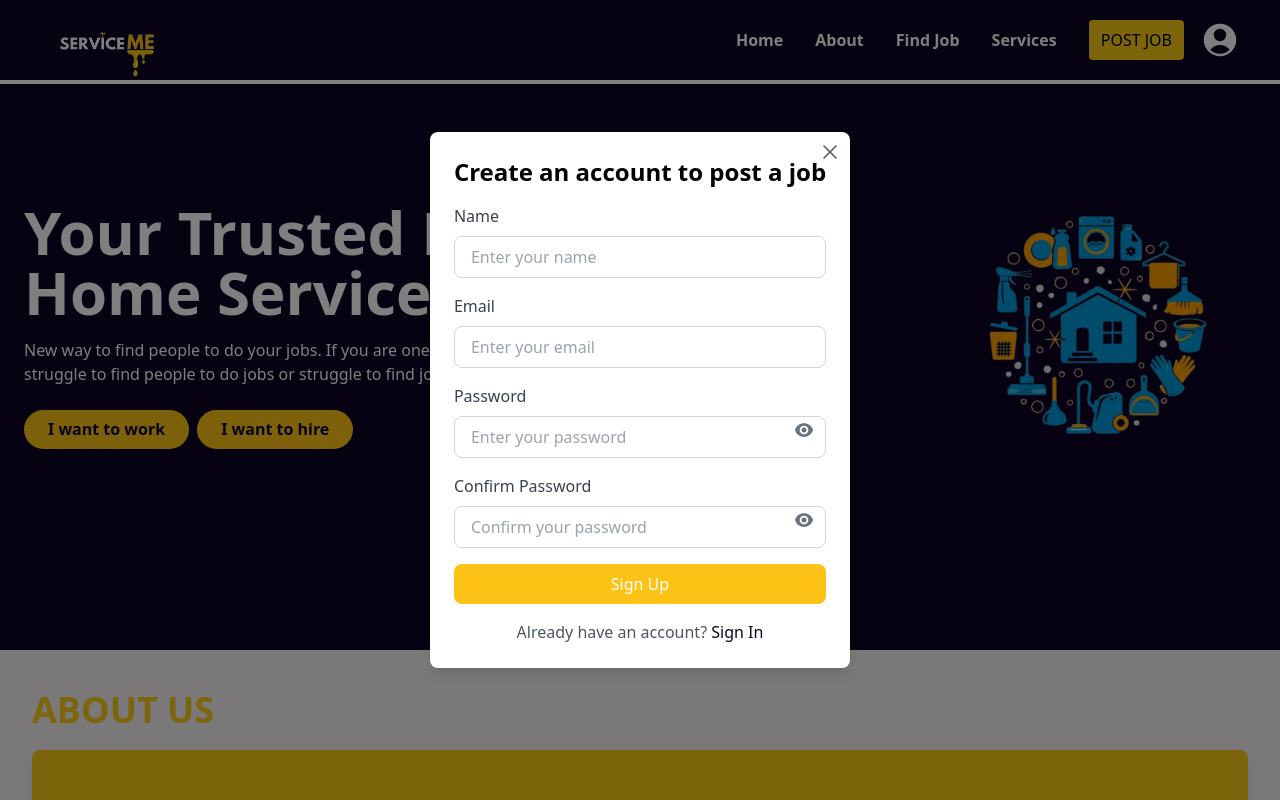
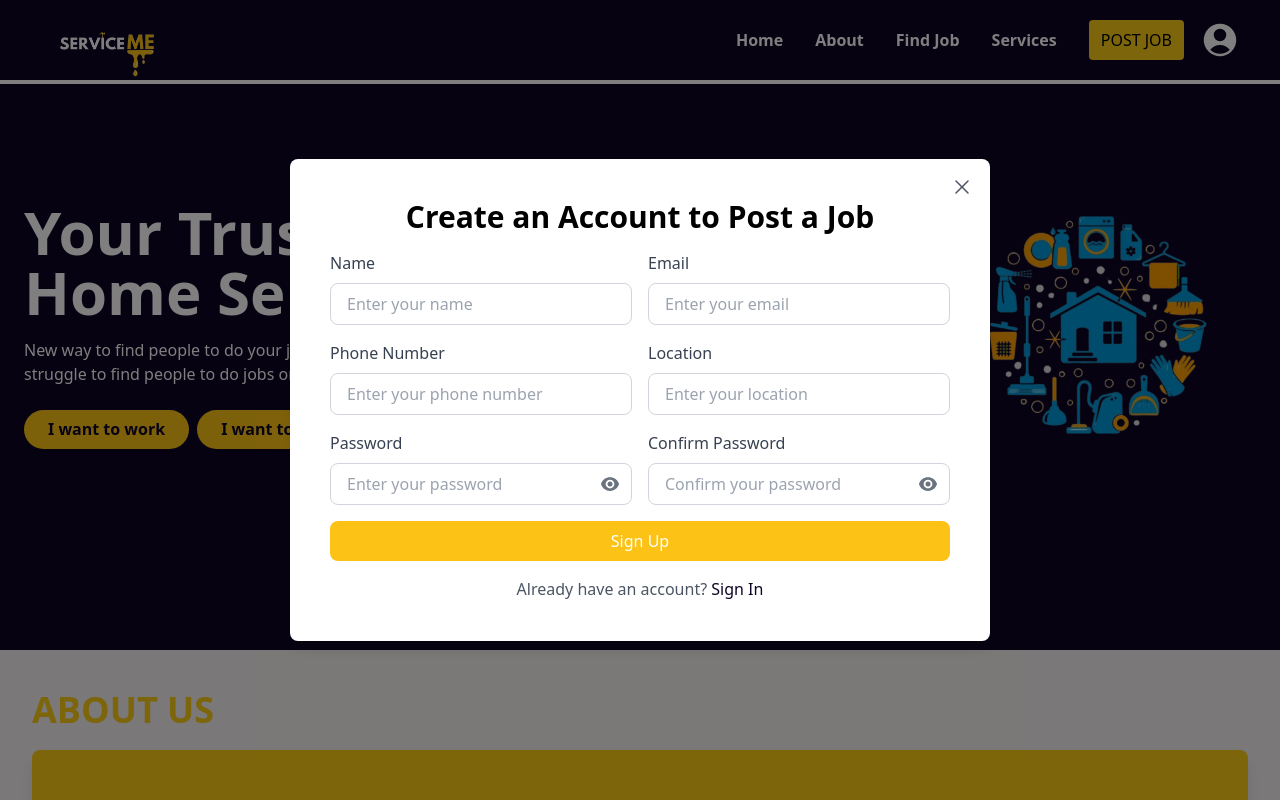
Before and after one commit to VirtusaMax/service-me-front-end, a React (Vite) app: page / in a window 1280 px wide. Both pictures are taken after a click on the button "POST JOB". Shown: the top 800 px of the page. Built offline with nearby package versions, Linux system fonts and the light colour scheme; grey boxes are pictures that could not be loaded.

Commit message:
SignUp-SignIn screen edited

```diff
--- a/src/components/custom-components/LoginModal.jsx
+++ b/src/components/custom-components/LoginModal.jsx
@@ -2,21 +2,56 @@ import React, { useState } from 'react';
 import { XMarkIcon, EyeIcon, EyeSlashIcon } from '@heroicons/react/24/solid';
 
 const LoginModal = ({ showModal, closeModal }) => {
+    // State for managing sign-up / sign-in toggle, password visibility, and password fields
     const [isSignUp, setIsSignUp] = useState(true);
-    const [showPassword, setShowPassword] = useState(false); // Toggle password visibility
+    const [showPasswordSignIn, setShowPasswordSignIn] = useState(false);
+    const [showPasswordSignUp, setShowPasswordSignUp] = useState(false);
+    const [password, setPassword] = useState('');
+    const [confirmPassword, setConfirmPassword] = useState('');
 
+    // If modal is not shown, return null (don't render anything)
     if (!showModal) return null;
+
+    // Handle form submission
+    const handleSubmit = (e) => {
+        e.preventDefault();
+
+        // Check if password and confirm password match when signing up
+        if (isSignUp && password !== confirmPassword) {
+            alert("Passwords don't match");
+            return;
+        }
+
+        // Proceed with form submission logic here (e.g., API call)
+        console.log('Form submitted');
+    };
 
     return (
         <div className="fixed inset-0 flex items-center justify-center bg-black bg-opacity-50 z-50">
-            <div className="bg-white w-120 p-6 rounded-lg shadow-lg relative">
-                <h2 className="text-2xl font-bold mb-4">
-                    {isSignUp ? 'Create an account to post a job' : 'Sign In to post job'}
+            <div className="bg-white w-[90%] sm:w-[80%] md:w-[600px] lg:w-[700px] p-6 sm:p-8 md:p-10 rounded-lg shadow-lg relative">
+                {/* Modal Title */}
+                <h2 className="text-xl sm:text-2xl md:text-3xl font-bold mb-4 text-center">
+                    {isSignUp ? 'Create an Account to Post a Job' : 'Sign In to Post a Job'}
                 </h2>
-                <form>
-                    {!isSignUp && (
-                        <>
-                            <div className="mb-4">
+
+                {/* Form */}
+                <form className="space-y-4" onSubmit={handleSubmit}>
+                    {/* Form fields for sign-up or sign-in */}
+                    {isSignUp ? (
+                        <div className="grid grid-cols-1 sm:grid-cols-2 gap-4">
+                            {/* Name, Email, Phone, and Location fields */}
+                            <div>
+                                <label className="block text-gray-700 mb-2" htmlFor="name">
+                                    Name
+                                </label>
+                                <input
+                                    type="text"
+                                    id="name"
+                                    className="w-full px-4 py-2 border border-gray-300 rounded-lg focus:outline-none focus:ring focus:ring-custom-yellow"
+                                    placeholder="Enter your name"
+                                />
+                            </div>
+                            <div>
                                 <label className="block text-gray-700 mb-2" htmlFor="email">
                                     Email
                                 </label>
@@ -27,21 +62,119 @@ const LoginModal = ({ showModal, closeModal }) => {
                                     placeholder="Enter your email"
                                 />
                             </div>
-                            <div className="mb-4 relative">
+                            <div>
+                                <label className="block text-gray-700 mb-2" htmlFor="phone">
+                                    Phone Number
+                                </label>
+                                <input
+                                    type="text"
+                                    id="phone"
+                                    className="w-full px-4 py-2 border border-gray-300 rounded-lg focus:outline-none focus:ring focus:ring-custom-yellow"
+                                    placeholder="Enter your phone number"
+                                />
+                            </div>
+                            <div>
+                                <label className="block text-gray-700 mb-2" htmlFor="location">
+                                    Location
+                                </label>
+                                <input
+                                    type="text"
+                                    id="location"
+                                    className="w-full px-4 py-2 border border-gray-300 rounded-lg focus:outline-none focus:ring focus:ring-custom-yellow"
+                                    placeholder="Enter your location"
+                                />
+                            </div>
+
+                            {/* Password field for sign-up */}
+                            <div>
                                 <label className="block text-gray-700 mb-2" htmlFor="password">
+                                      Password
+                                </label>
+                                <div className="relative">
+                                    <input
+                                        type={showPasswordSignUp ? 'text' : 'password'}
+                                        id="password"
+                                        className="w-full px-4 py-2 border border-gray-300 rounded-lg focus:outline-none focus:ring focus:ring-custom-yellow"
+                                        placeholder="Enter your password"
+                                        value={password}
+                                        onChange={(e) => setPassword(e.target.value)}
+                                    />
+                                    {/* Toggle password visibility for sign-up */}
+                                    <span
+                                        className="absolute right-3 top-1/2 transform -translate-y-1/2 cursor-pointer text-gray-500"
+                                        onClick={() => setShowPasswordSignUp(!showPasswordSignUp)}
+                                    >
+                                        {showPasswordSignUp ? (
+                                            <EyeSlashIcon className="w-5 h-5" />
+                                        ) : (
+                                            <EyeIcon className="w-5 h-5" />
+                                        )}
+                                    </span>
+
+                                </div>
+                            </div>
+
+                            {/* Confirm Password field */}
+                            <div>
+                                <label className="block text-gray-700 mb-2" htmlFor="confirm-password">
+                                     Confirm Password
+                                </label>
+                                <div className="relative">
+                                    <input
+                                        type={showPasswordSignUp ? 'text' : 'password'}
+                                        id="confirm-password"
+                                        className="w-full px-4 py-2 border border-gray-300 rounded-lg focus:outline-none focus:ring focus:ring-custom-yellow"
+                                        placeholder="Confirm your password"
+                                        value={confirmPassword}
+                                        onChange={(e) => setConfirmPassword(e.target.value)}
+                                    />
+                                    {/* Toggle password visibility for confirm password */}
+                                    <span
+                                        className="absolute right-3 top-1/2 transform -translate-y-1/2 cursor-pointer text-gray-500"
+                                        onClick={() => setShowPasswordSignUp(!showPasswordSignUp)}
+                                    >
+                                        {showPasswordSignUp ? (
+                                            <EyeSlashIcon className="w-5 h-5" />
+                                        ) : (
+                                            <EyeIcon className="w-5 h-5" />
+                                        )}
+                                    </span>
+
+                                </div>
+                            </div>
+                        </div>
+                    ) : (
+                        <>
+                            {/* Email and Password fields for sign-in */}
+                            <div>
+                                <label className="block text-gray-700 text-sm sm:text-base mb-1" htmlFor="email">
+                                    Email
+                                </label>
+                                <input
+                                    type="email"
+                                    id="email"
+                                    className="w-full px-3 py-2 border border-gray-300 rounded-lg focus:outline-none focus:ring focus:ring-custom-yellow"
+                                    placeholder="Enter your email"
+                                />
+                            </div>
+                            <div className="relative">
+                                <label className="block text-gray-700 text-sm sm:text-base mb-1" htmlFor="password">
                                     Password
                                 </label>
                                 <input
-                                    type={showPassword ? 'text' : 'password'}
+                                    type={showPasswordSignIn ? 'text' : 'password'}
                                     id="password"
-                                    className="w-full px-4 py-2 border border-gray-300 rounded-lg focus:outline-none focus:ring focus:ring-custom-yellow"
+                                    className="w-full px-3 py-2 border border-gray-300 rounded-lg focus:outline-none focus:ring focus:ring-custom-yellow"
                                     placeholder="Enter your password"
+                                    value={password}
+                                    onChange={(e) => setPassword(e.target.value)}
                                 />
+                                {/* Toggle password visibility for sign-in */}
                                 <span
-                                    className="absolute right-3 top-9 cursor-pointer text-gray-500"
-                                    onClick={() => setShowPassword(!showPassword)}
+                                    className="absolute right-3 top-1/2 transform -translate-y-1/2 cursor-pointer text-gray-500"
+                                    onClick={() => setShowPasswordSignIn(!showPasswordSignIn)}
                                 >
-                                    {showPassword ? (
+                                    {showPasswordSignIn ? (
                                         <EyeSlashIcon className="w-5 h-5" />
                                     ) : (
                                         <EyeIcon className="w-5 h-5" />
@@ -50,84 +183,17 @@ const LoginModal = ({ showModal, closeModal }) => {
                             </div>
                         </>
                     )}
-                    {isSignUp && (
-                        <>
-                            <div className="mb-4">
-                                <label className="block text-gray-700 mb-2" htmlFor="name">
-                                    Name
-                                </label>
-                                <input
-                                    type="text"
-                                    id="name"
-                                    className="w-full px-4 py-2 border border-gray-300 rounded-lg focus:outline-none focus:ring focus:ring-custom-yellow"
-                                    placeholder="Enter your name"
-                                />
-                            </div>
-                            <div className="mb-4">
-                                <label className="block text-gray-700 mb-2" htmlFor="email">
-                                    Email
-                                </label>
-                                <input
-                                    type="email"
-                                    id="email"
-                                    className="w-full px-4 py-2 border border-gray-300 rounded-lg focus:outline-none focus:ring focus:ring-custom-yellow"
-                                    placeholder="Enter your email"
-                                />
-                            </div>
-                            <div className="mb-4 relative">
-                                <label className="block text-gray-700 mb-2" htmlFor="password">
-                                    Password
-                                </label>
-                                <input
-                                    type={showPassword ? 'text' : 'password'}
-                                    id="password"
-                                    className="w-full px-4 py-2 border border-gray-300 rounded-lg focus:outline-none focus:ring focus:ring-custom-yellow"
-                                    placeholder="Enter your password"
-                                />
-                                <span
-                                    className="absolute right-3 top-9 cursor-pointer text-gray-500"
-                                    onClick={() => setShowPassword(!showPassword)}
-                                >
-                                    {showPassword ? (
-                                        <EyeSlashIcon className="w-5 h-5" />
-                                    ) : (
-                                        <EyeIcon className="w-5 h-5" />
-                                    )}
-                                </span>
-                            </div>
-                            <div className="mb-4 relative">
-                                <label
-                                    className="block text-gray-700 mb-2"
-                                    htmlFor="confirm-password"
-                                >
-                                    Confirm Password
-                                </label>
-                                <input
-                                    type={showPassword ? 'text' : 'password'}
-                                    id="confirm-password"
-                                    className="w-full px-4 py-2 border border-gray-300 rounded-lg focus:outline-none focus:ring focus:ring-custom-yellow"
-                                    placeholder="Confirm your password"
-                                />
-                                <span
-                                    className="absolute right-3 top-9 cursor-pointer text-gray-500"
-                                    onClick={() => setShowPassword(!showPassword)}
-                                >
-                                    {showPassword ? (
-                                        <EyeSlashIcon className="w-5 h-5" />
-                                    ) : (
-                                        <EyeIcon className="w-5 h-5" />
-                                    )}
-                                </span>
-                            </div>
-                        </>
-                    )}
+
+                    {/* Submit button */}
                     <button
                         type="submit"
-                        className="w-full bg-custom-yellow text-white py-2 px-4 rounded-lg hover:bg-custom-blue"
+                        className="w-full bg-custom-yellow text-white py-2 px-4 rounded-lg hover:bg-custom-blue transition duration-300"
                     >
                         {isSignUp ? 'Sign Up' : 'Sign In'}
                     </button>
                 </form>
+
+                {/* Toggle between sign-up and sign-in */}
                 <p className="mt-4 text-center text-gray-600">
                     {isSignUp ? 'Already have an account?' : "Don't have an account?"}{' '}
                     <span
@@ -137,8 +203,10 @@ const LoginModal = ({ showModal, closeModal }) => {
                         {isSignUp ? 'Sign In' : 'Sign Up'}
                     </span>
                 </p>
+
+                {/* Close button for the modal */}
                 <div
-                    className="absolute top-2 right-2 cursor-pointer"
+                    className="absolute top-4 right-4 cursor-pointer"
                     onClick={closeModal}
                 >
                     <XMarkIcon className="w-6 h-6 text-gray-600 hover:text-custom-yellow" />
```
